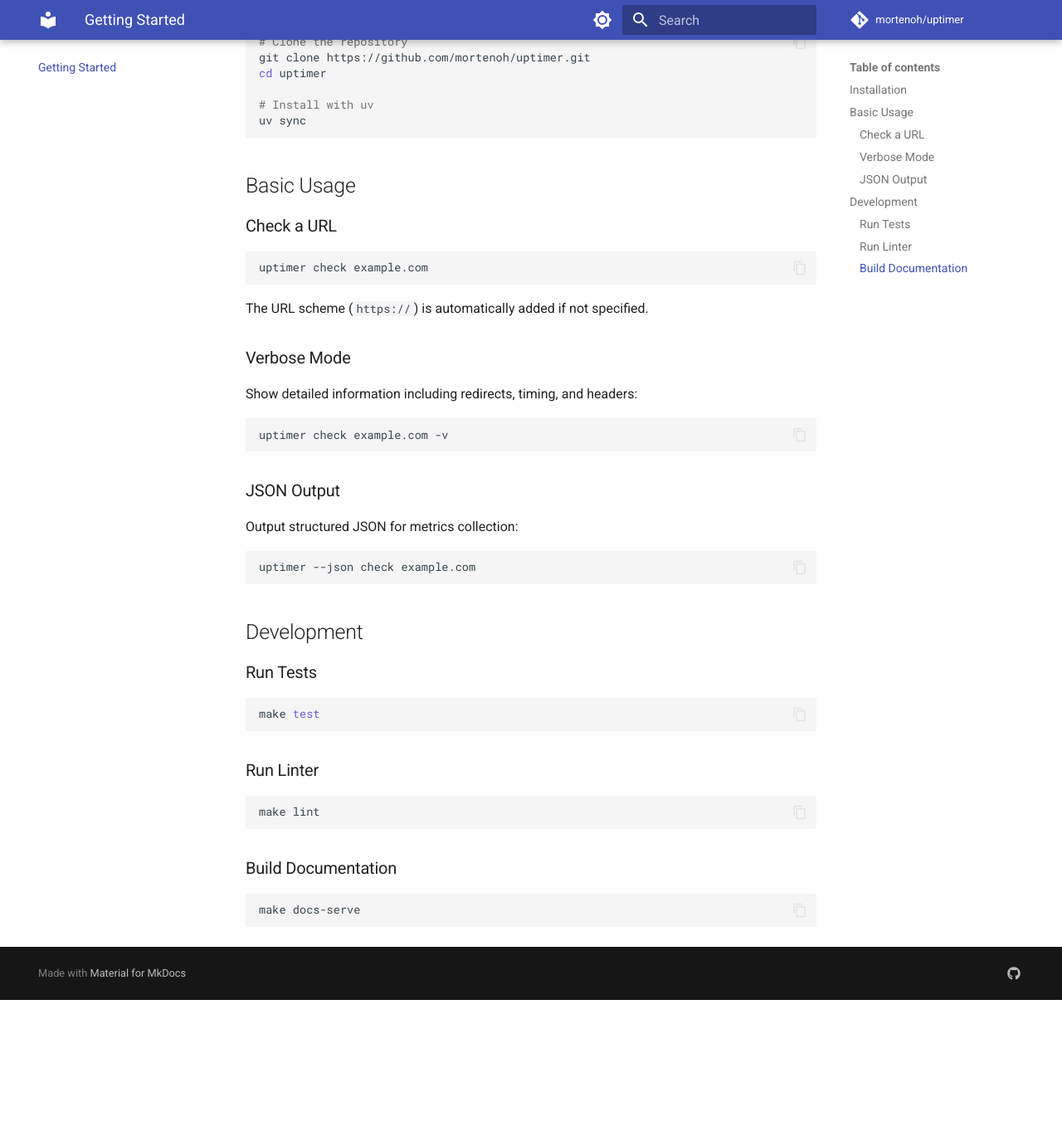
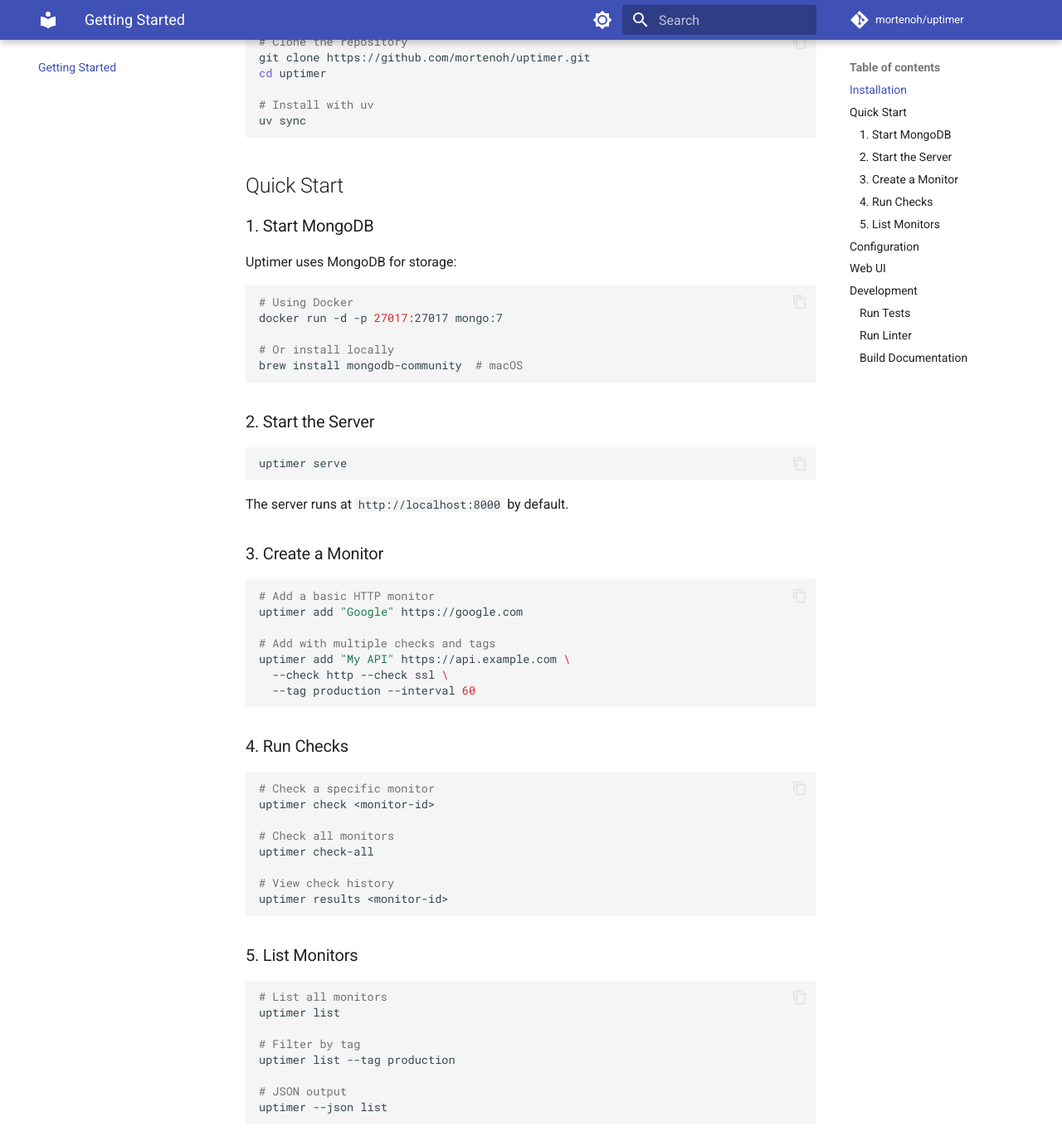
Before and after one commit to mortenoh/uptimer, an MkDocs documentation site: the page built from docs/getting-started.md, in a window 1280 px wide and 1400 px high, scrolled down 248 px. Shown: the top 1381 px of the window at 83% size. Built offline with MkDocs 1.6.1 and Material for MkDocs 9.7.7, drawn with Linux system fonts in a browser that asks for light colours; comment, search, counter and statistics services are not loaded; before the commit the page ends 1453 px from its top, so only the background shows below that; some of the changed text lies outside the part shown.

Commit message:
refactor: convert CLI to API client
- Add UptimerClient class for API communication with Basic Auth
- Replace direct checker execution with API calls
- Add new CLI commands: list, get, add, delete, check, check-all, results, tags
- Add api_url setting for CLI client configuration
- Update tests to use respx for mocking API responses
- Update documentation for new CLI workflow

````diff
--- a/docs/cli-reference.md
+++ b/docs/cli-reference.md
@@ -1,4 +1,16 @@
 # CLI Reference
+
+The CLI is a thin client that manages monitors and triggers checks via the REST API.
+
+## Configuration
+
+The CLI uses these settings from `config.yaml` or environment variables:
+
+| Setting | Env Variable | Default | Description |
+|---------|--------------|---------|-------------|
+| `api_url` | `UPTIMER_API_URL` | `http://localhost:8000` | API server URL |
+| `username` | `UPTIMER_USERNAME` | `admin` | API username |
+| `password` | `UPTIMER_PASSWORD` | `admin` | API password |
 
 ## Global Options
 
@@ -12,56 +24,267 @@ uptimer --version
 
 ### `--json`
 
-Output as JSON instead of rich console output.
+Output as JSON instead of rich console output. Works with all commands.
 
 ```bash
-uptimer --json check example.com
+uptimer --json list
+uptimer --json check abc123
 ```
 
 ## Commands
 
-### `check`
+### `list`
 
-Check if a URL is up.
+List all monitors.
 
 ```bash
-uptimer check [OPTIONS] URL
+uptimer list [OPTIONS]
+```
+
+**Options:**
+
+- `-t`, `--tag TAG` - Filter by tag
+
+**Examples:**
+
+```bash
+# List all monitors
+uptimer list
+
+# Filter by tag
+uptimer list --tag production
+
+# JSON output
+uptimer --json list
+```
+
+**Output:**
+
+```
+ID        Name        URL                     Status  Last Check
+abc123    Google      https://google.com      up      2m ago
+def456    API         https://api.example.com down    5m ago
+```
+
+### `get`
+
+Get monitor details.
+
+```bash
+uptimer get MONITOR_ID
 ```
 
 **Arguments:**
 
-- `URL` - The URL to check (required)
-
-**Options:**
-
-- `-c`, `--checker` - Checker to use (default: `http`)
-- `-v`, `--verbose` - Show detailed request info
+- `MONITOR_ID` - The monitor ID (required)
 
 **Examples:**
 
 ```bash
-# Basic check
-uptimer check google.com
+uptimer get abc123
+uptimer --json get abc123
+```
 
-# With verbose output
-uptimer check google.com -v
+### `add`
 
-# Use specific checker
-uptimer check google.com -c http
+Create a new monitor.
+
+```bash
+uptimer add [OPTIONS] NAME URL
+```
+
+**Arguments:**
+
+- `NAME` - Monitor display name (required)
+- `URL` - URL to monitor (required)
+
+**Options:**
+
+- `-c`, `--check TYPE` - Checker type (can be repeated, default: `http`)
+- `-t`, `--tag TAG` - Tag (can be repeated)
+- `-i`, `--interval SECONDS` - Check interval in seconds (default: 30)
+- `-s`, `--schedule CRON` - Cron schedule expression
+
+**Examples:**
+
+```bash
+# Basic monitor
+uptimer add "Google" https://google.com
+
+# With multiple checks
+uptimer add "My Site" https://example.com --check http --check ssl
+
+# With tags and interval
+uptimer add "Production API" https://api.example.com \
+  --tag production --tag api --interval 60
+
+# With cron schedule
+uptimer add "Hourly Check" https://example.com --schedule "0 * * * *"
+```
+
+### `delete`
+
+Delete a monitor.
+
+```bash
+uptimer delete [OPTIONS] MONITOR_ID
+```
+
+**Arguments:**
+
+- `MONITOR_ID` - The monitor ID (required)
+
+**Options:**
+
+- `-f`, `--force` - Skip confirmation prompt
+
+**Examples:**
+
+```bash
+# With confirmation
+uptimer delete abc123
+
+# Skip confirmation
+uptimer delete abc123 --force
+```
+
+### `check`
+
+Run a check for a monitor immediately.
+
+```bash
+uptimer check MONITOR_ID
+```
+
+**Arguments:**
+
+- `MONITOR_ID` - The monitor ID (required)
+
+**Examples:**
+
+```bash
+uptimer check abc123
+uptimer --json check abc123
+```
+
+**Output:**
+
+```
+UP http: 200 OK (145ms)
+```
+
+### `check-all`
+
+Run checks for all monitors.
+
+```bash
+uptimer check-all [OPTIONS]
+```
+
+**Options:**
+
+- `-t`, `--tag TAG` - Only check monitors with this tag
+
+**Examples:**
+
+```bash
+# Check all monitors
+uptimer check-all
+
+# Check only production monitors
+uptimer check-all --tag production
+```
+
+### `results`
+
+Get check history for a monitor.
+
+```bash
+uptimer results [OPTIONS] MONITOR_ID
+```
+
+**Arguments:**
+
+- `MONITOR_ID` - The monitor ID (required)
+
+**Options:**
+
+- `-n`, `--limit N` - Number of results (default: 10)
+
+**Examples:**
+
+```bash
+uptimer results abc123
+uptimer results abc123 --limit 50
+uptimer --json results abc123
+```
+
+### `tags`
+
+List all unique tags.
+
+```bash
+uptimer tags
+```
+
+**Examples:**
+
+```bash
+uptimer tags
+uptimer --json tags
 ```
 
 ### `checkers`
 
-List available checkers.
+List available checker types.
 
 ```bash
 uptimer checkers
 ```
 
+This command runs locally and does not require the API server.
+
 **Output:**
 
 ```
   http - HTTP check with redirect following
+  dhis2 - DHIS2 instance check with authentication
+  ssl - SSL certificate expiry check
+```
+
+### `serve`
+
+Start the web UI server.
+
+```bash
+uptimer serve [OPTIONS]
+```
+
+**Options:**
+
+- `-h`, `--host HOST` - Host to bind to (default: `127.0.0.1`)
+- `-p`, `--port PORT` - Port to bind to (default: `8000`)
+- `-r`, `--reload` - Enable auto-reload for development
+
+**Examples:**
+
+```bash
+# Default settings
+uptimer serve
+
+# Custom host and port
+uptimer serve --host 0.0.0.0 --port 9000
+
+# Development mode with auto-reload
+uptimer serve --reload
+```
+
+### `init`
+
+Initialize configuration file by copying `config.example.yaml` to `config.yaml`.
+
+```bash
+uptimer init
 ```
 
 ### `version`
--- a/docs/getting-started.md
+++ b/docs/getting-started.md
@@ -11,31 +11,104 @@ cd uptimer
 uv sync
 ```
 
-## Basic Usage
+## Quick Start
 
-### Check a URL
+### 1. Start MongoDB
+
+Uptimer uses MongoDB for storage:
 
 ```bash
-uptimer check example.com
+# Using Docker
+docker run -d -p 27017:27017 mongo:7
+
+# Or install locally
+brew install mongodb-community  # macOS
 ```
 
-The URL scheme (`https://`) is automatically added if not specified.
-
-### Verbose Mode
-
-Show detailed information including redirects, timing, and headers:
+### 2. Start the Server
 
 ```bash
-uptimer check example.com -v
+uptimer serve
 ```
 
-### JSON Output
+The server runs at `http://localhost:8000` by default.
 
-Output structured JSON for metrics collection:
+### 3. Create a Monitor
 
 ```bash
-uptimer --json check example.com
+# Add a basic HTTP monitor
+uptimer add "Google" https://google.com
+
+# Add with multiple checks and tags
+uptimer add "My API" https://api.example.com \
+  --check http --check ssl \
+  --tag production --interval 60
 ```
+
+### 4. Run Checks
+
+```bash
+# Check a specific monitor
+uptimer check <monitor-id>
+
+# Check all monitors
+uptimer check-all
+
+# View check history
+uptimer results <monitor-id>
+```
+
+### 5. List Monitors
+
+```bash
+# List all monitors
+uptimer list
+
+# Filter by tag
+uptimer list --tag production
+
+# JSON output
+uptimer --json list
+```
+
+## Configuration
+
+Create a config file:
+
+```bash
+uptimer init
+```
+
+Edit `config.yaml`:
+
+```yaml
+# Authentication
+username: admin
+password: your-secure-password
+secret_key: change-me-in-production
+
+# Server
+host: 127.0.0.1
+port: 8000
+
+# CLI client
+api_url: http://localhost:8000
+
+# MongoDB
+mongodb_uri: mongodb://localhost:27017
+mongodb_db: uptimer
+```
+
+Settings can also be set via environment variables with `UPTIMER_` prefix:
+
+```bash
+export UPTIMER_PASSWORD=secret
+export UPTIMER_API_URL=http://localhost:8000
+```
+
+## Web UI
+
+Access the web dashboard at `http://localhost:8000/dashboard` after starting the server.
 
 ## Development
 
--- a/pyproject.toml
+++ b/pyproject.toml
@@ -39,6 +39,7 @@ dev = [
     "mongomock>=4.1.0",
     "types-PyYAML>=6.0.0",
     "types-croniter>=2.0.0",
+    "respx>=0.21.0",
 ]
 docs = [
     "mkdocs>=1.6.0",
````
Also changed, not shown: config.example.yaml (+6 -10 lines), docs/index.md (+48 -34 lines), docs/rest-api.md (+9 -1 lines), 5 other files.
